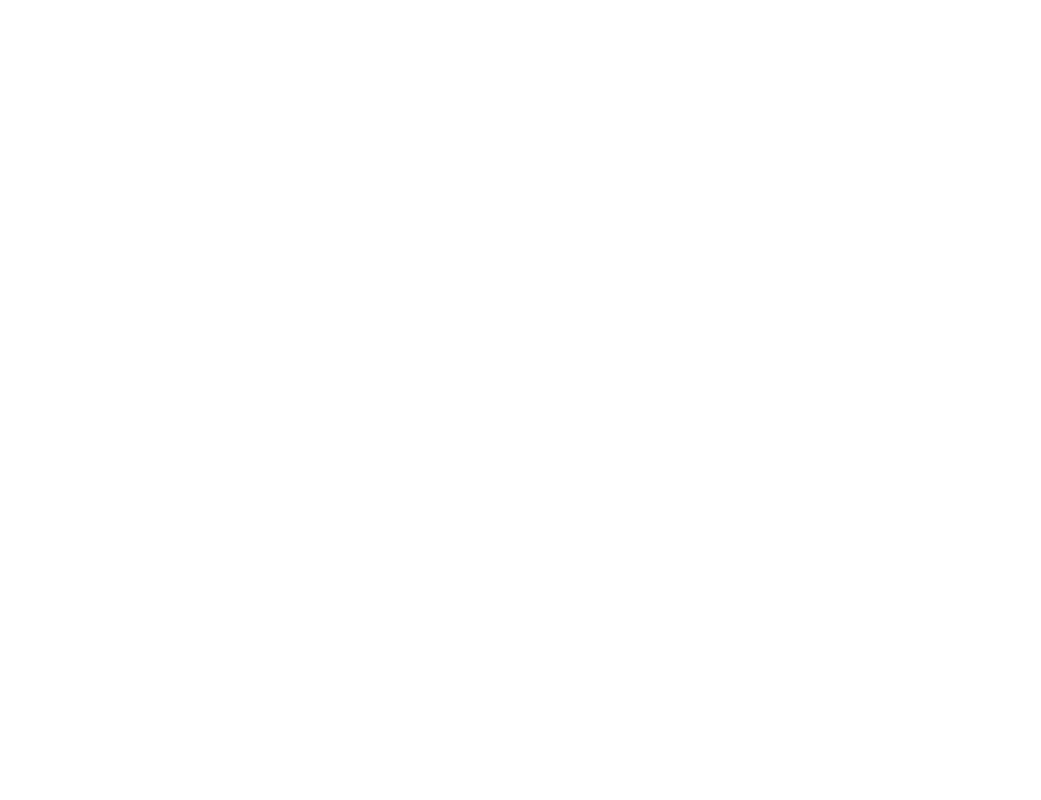
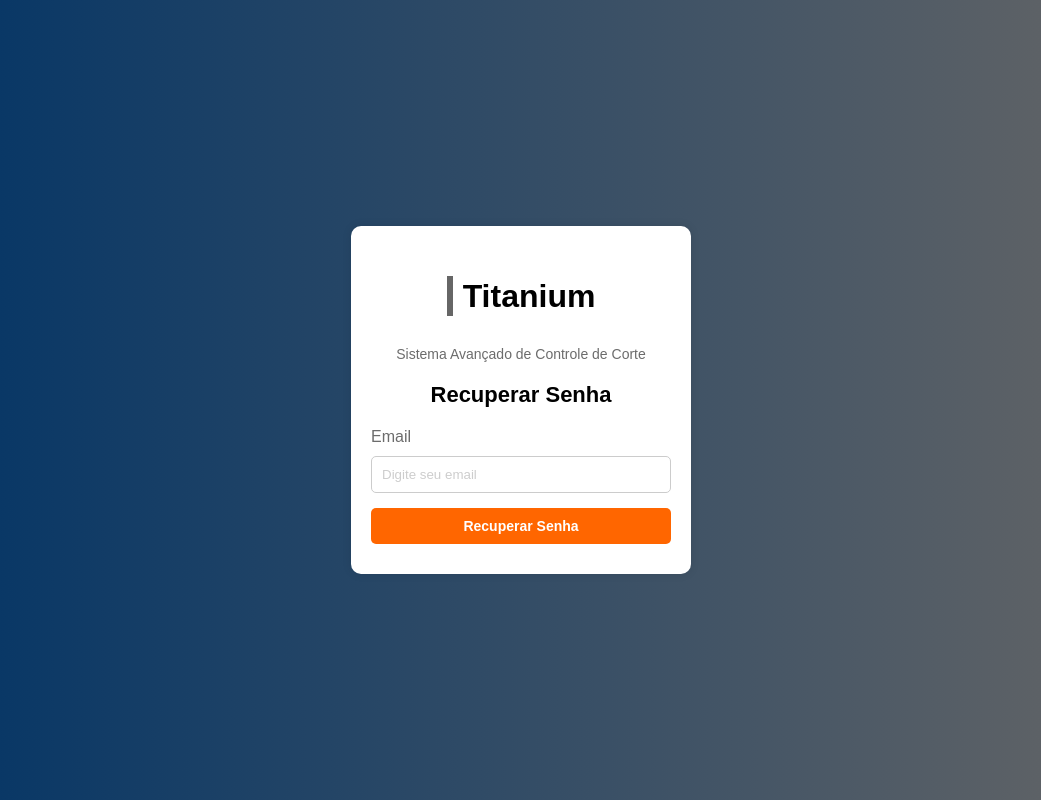
Before and after one commit to Josielcosta138/titanium, a React (Create React App) app: page /recuperarSenha in a window 1280 px wide. Before the commit this address had no page. Shown: the whole page, without its empty margins (119-1160 px from the left). Built offline with nearby package versions, Linux system fonts and the light colour scheme.

Commit message:
TELA LOGIN E PASTAS

```diff
--- a/src/Router.tsx
+++ b/src/Router.tsx
@@ -1,6 +1,7 @@
 import { FC } from "react";
 import { BrowserRouter, Route, Routes, Navigate } from "react-router-dom";
 import Login from "./components/login";
+import RecoverPassword from "./components/recuperarsenha";
 // import Home from "./pages/Home";
 
 const Router : FC = () => {
@@ -10,6 +11,8 @@ const Router : FC = () => {
                 {/* <Route path="/" element={<Navigate to="/home"/>}/> */}
                 {/* <Route path="/home" element={<Home />} index/> */}
                 <Route path="/login" element={<Login />} />
+                <Route path="/recuperarSenha" element={<RecoverPassword />} />
+
                 {/* <Route path="*" element={<Home />} /> */}
             </Routes>
         </BrowserRouter>
--- a/src/components/login/index.tsx
+++ b/src/components/login/index.tsx
@@ -1,6 +1,5 @@
 import React, { FC, useState } from "react";
 import "./index.css";
-
 const Login: FC = () => {
   const [email, setEmail] = useState<string>("");
   const [password, setPassword] = useState<string>("");
--- /dev/null
+++ b/src/components/recuperarsenha/index.css
@@ -0,0 +1,110 @@
+body, html {
+    height: 100%;
+    margin: 0;
+    font-family: 'Montserrat', sans-serif;
+  }
+
+  .login-container {
+    display: flex;
+    justify-content: center;
+    align-items: center;
+    height: 100vh;
+    background: linear-gradient(to right, #003366, #666666);
+  }
+
+  .login-box {
+    background-color: #ffffff;
+    padding: 30px 20px;
+    border-radius: 10px;
+    box-shadow: 0 0 10px rgba(0, 0, 0, 0.1);
+    width: 300px;
+  }
+
+  .titulo-container {
+    display: flex;
+    align-items: center;
+    justify-content: center;
+    margin-bottom: 10px;
+  }
+
+  .vertical-line {
+    width: 6px;
+    height: 40px;
+    background-color: #666666;
+    margin-right: 10px;
+  }
+
+  .titulo {
+    font-size: 32px;
+    font-weight: bold;
+    color: #000000;
+  }
+
+  .subtitulo {
+    font-size: 14px;
+    color: #6C6C6C;
+    text-align: center;
+    margin-top: 5px;
+  }
+
+  .bem-vindo {
+    font-size: 22px;
+    font-weight: 600; /* semibold */
+    color: #000000;
+    text-align: center;
+    margin: 20px 0;
+  }
+
+  .login-input-group {
+    margin-bottom: 15px;
+  }
+
+  .input-label {
+    display: block;
+    margin-bottom: 5px;
+    color: #6C6C6C;
+    text-align: left;
+  }
+
+  .login-input-group input {
+    width: 100%;
+    padding: 10px;
+    margin-top: 5px;
+    border: 1px solid #ccc;
+    border-radius: 5px;
+    box-sizing: border-box;
+    color: #6C6C6C;
+  }
+
+  .login-input-group input::placeholder {
+    color: #CDCDCD;
+  }
+
+  .esqueceu-senha {
+    font-size: 14px;
+    color: #6C6C6C;
+    text-align: center;
+    margin-top: 5px;
+  }
+
+  .redefinir-senha {
+    color: #6C6C6C;
+    cursor: pointer;
+  }
+
+  .login-button {
+    background-color: #FF6600;
+    font-size: 14px;
+    font-weight: bold;
+    color: #FFFFFF;
+    border: none;
+    border-radius: 5px;
+    padding: 10px;
+    text-align: center;
+    cursor: pointer;
+    width: 100%;
+  }
+
+  .login-button:hover {
+    background-color: #e65c00;
+  }
--- /dev/null
+++ b/src/components/recuperarsenha/index.tsx
@@ -0,0 +1,41 @@
+import React, { FC, useState } from "react";
+import "./index.css";
+
+const RecoverPassword: FC = () => {
+  const [email, setEmail] = useState<string>("");
+
+  const handleRecover = () => {
+    // Lógica para recuperar a senha
+    console.log("Password recovery attempt with", { email });
+  };
+
+  return (
+    <div className="login-container">
+      <div className="login-box">
+        <div className="titulo-container">
+          <div className="vertical-line"></div>
+          <h1 className="titulo">Titanium</h1>
+        </div>
+        <p className="subtitulo">Sistema Avançado de Controle de Corte</p>
+        <p className="bem-vindo">Recuperar Senha</p>
+
+        <div className="login-input-group">
+          <label htmlFor="email" className="input-label">Email</label>
+          <input
+            type="email"
+            id="email"
+            value={email}
+            placeholder="Digite seu email"
+            onChange={(e) => setEmail(e.target.value)}
+            required
+          />
+        </div>
+        <button className="login-button" onClick={handleRecover}>
+          Recuperar Senha
+        </button>
+      </div>
+    </div>
+  );
+};
+
+export default RecoverPassword;
```
